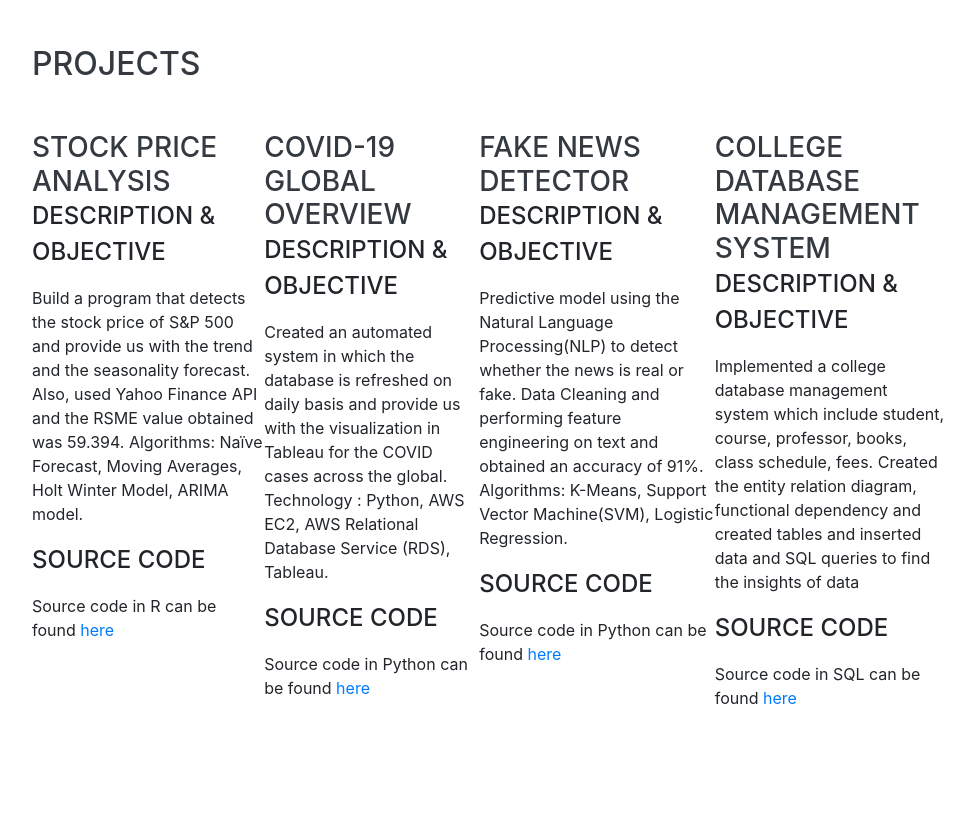
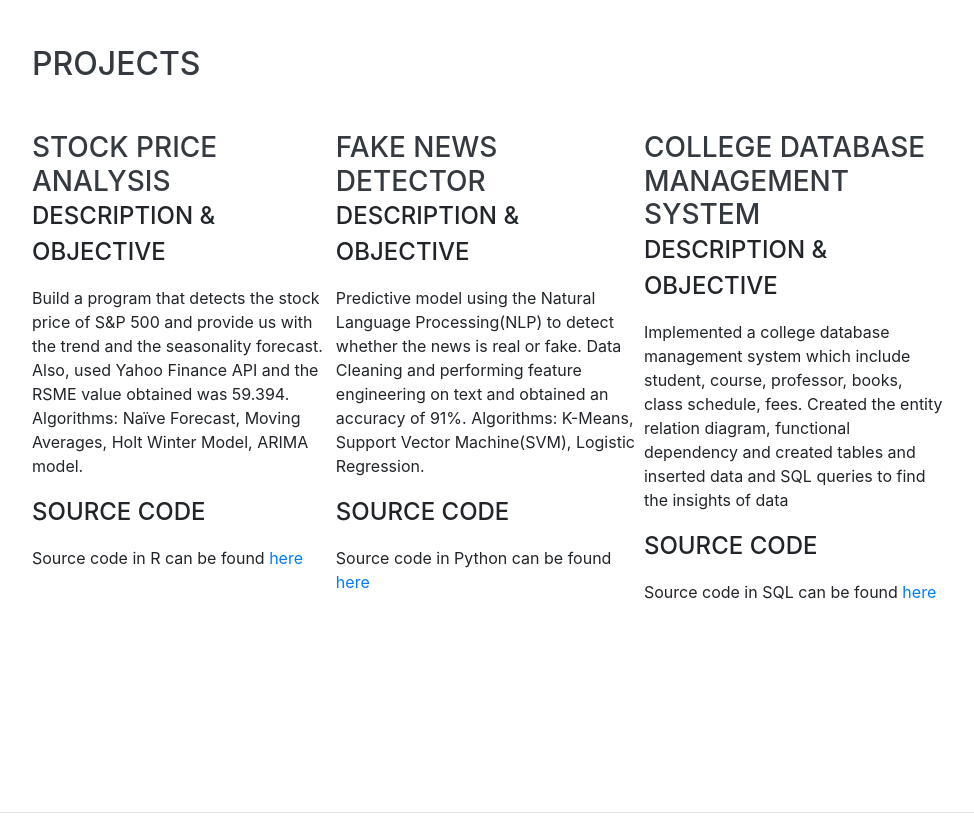
Before and after one commit to arjavkala/arjavkala.github.io, a website with bundled scripts: page index.html in a window 1280 px wide. Shown: the part 3043-3868 px from the top of the page, without its empty margins (288-1262 px from the left). Built offline with nearby package versions, Linux system fonts and the light colour scheme; a web font is replaced by a local one.

Commit message:
Update index.html

```diff
--- a/index.html
+++ b/index.html
@@ -199,15 +199,6 @@ such as Customer and Product Analysis, KPI design, Business reporting by generat
             <p>Source code in R can be found <a href="https://github.com/arjavkala/Stock-Price-Analysis" class="mw-redirect" title= "here">here</a></p>
           </div>
 
-        <div class="resume-item d-flex flex-column flex-md-row justify-content-between mb-5">
-          <div class="resume-content">
-            <h3 class="mb-0">COVID-19 Global Overview </h3>
-            <div class="subheading mb-3">Description & Objective</div>
-            <p>Created an automated system in which the database is refreshed on daily basis and provide us with the visualization in Tableau for the COVID cases
-		    across the global. Technology : Python, AWS EC2, AWS Relational Database Service (RDS), Tableau.</p>
-			<div class="subheading mb-3">Source Code</div>
-            <p>Source code in Python can be found <a href="https://github.com/arjavkala/Covid-19_Global_Overview" class="mw-redirect" title= "here">here</a></p>
-          </div>
 
         <div class="resume-item d-flex flex-column flex-md-row justify-content-between mb-5">
           <div class="resume-content">
@@ -220,7 +211,7 @@ such as Customer and Product Analysis, KPI design, Business reporting by generat
           </div>
 
 
-		<div class="resume-item d-flex flex-column flex-md-row justify-content-between mb-5">
+	<div class="resume-item d-flex flex-column flex-md-row justify-content-between mb-5">
           <div class="resume-content">
             <h3 class="mb-0">College Database Management System </h3>
             <div class="subheading mb-3">Description & Objective</div>
@@ -228,8 +219,6 @@ such as Customer and Product Analysis, KPI design, Business reporting by generat
 			<div class="subheading mb-3">Source Code</div>
             <p>Source code in SQL can be found <a href="https://github.com/arjavkala/SQLProjects" class="mw-redirect" title= "here">here</a></p>
           </div>
-
-        </div>
 
 
         </div>
```
